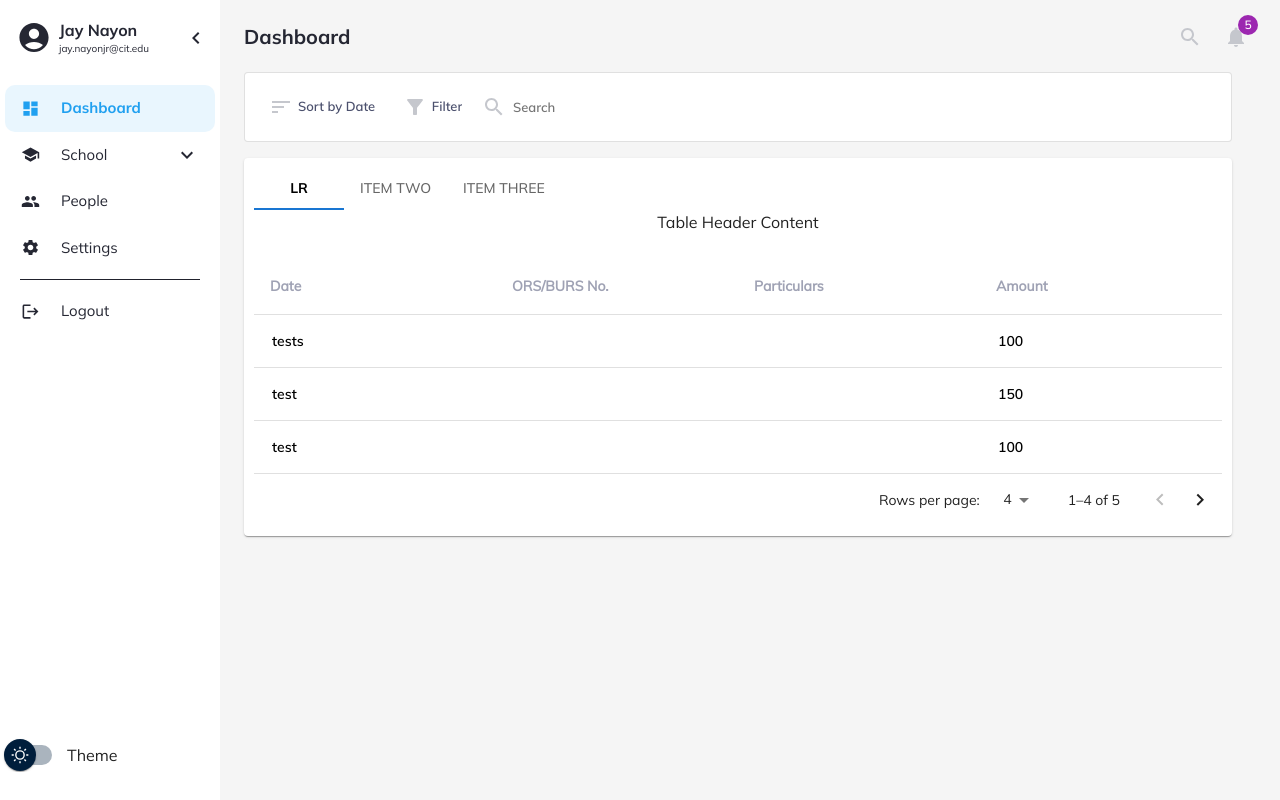
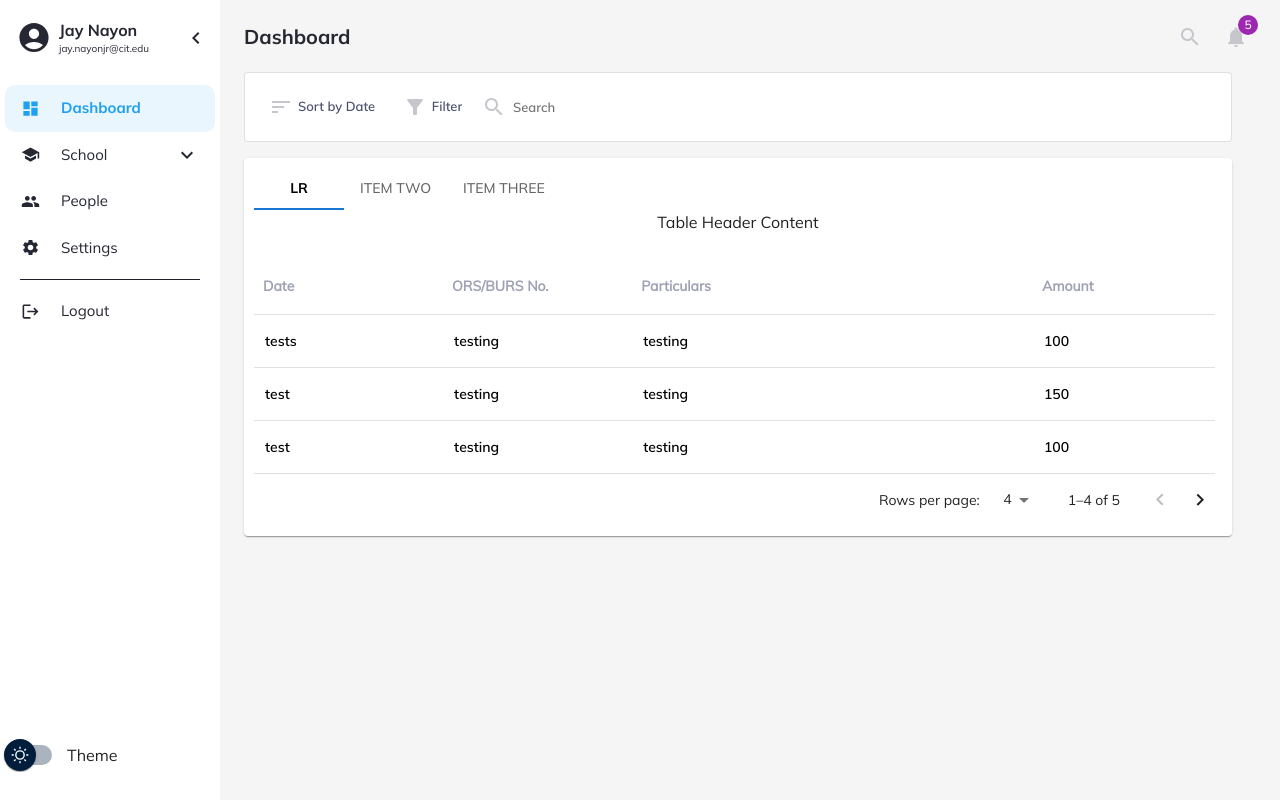
Before and after one commit to Jaynayon/princi-pal-frontend, a React (Create React App) app: page /schools in a window 1280 px wide. Built offline with nearby package versions, Linux system fonts and the light colour scheme.

Commit message:
Update property/header names

```diff
--- a/src/Components/Table/RecordsRow.js
+++ b/src/Components/Table/RecordsRow.js
@@ -9,8 +9,8 @@ function RecordsRow(props) {
         {
             id: 1,
             date: 'tests',
-            details_code: 'testing',
-            details: 'testing',
+            ors_burs_no: 'testing',
+            particulars: 'testing',
             lastUpdated: 'testing',
             hours: 'testing',
             amount: 100
@@ -18,8 +18,8 @@ function RecordsRow(props) {
         {
             id: 2,
             date: 'test',
-            details_code: 'test',
-            details: 'testing',
+            ors_burs_no: 'testing',
+            particulars: 'testing',
             lastUpdated: 'testing',
             hours: 'testing',
             amount: 150
@@ -33,8 +33,8 @@ function RecordsRow(props) {
     let newRecord = {
         id: 3,
         date: 'test',
-        details_code: 'testing2',
-        details: 'testing2',
+        ors_burs_no: 'testing',
+        particulars: 'testing',
         lastUpdated: 'testing2',
         hours: 'testing2',
         amount: 100
@@ -115,7 +115,10 @@ function RecordsRow(props) {
                                     <TableCell
                                         key={column.id}
                                         align={column.align}
-                                        sx={styles.cell}
+                                        sx={[styles.cell, {
+                                            minWidth: column.minWidth,
+                                            maxWidth: column.maxWidth
+                                        }]}
                                         value={value}
                                         onClick={() => handleCellClick(column.id, row.id)}
                                     >
@@ -141,7 +144,6 @@ function RecordsRow(props) {
                                                     />
                                                 </div>
                                         }
-
                                     </TableCell>
                                 );
                             })}
```
